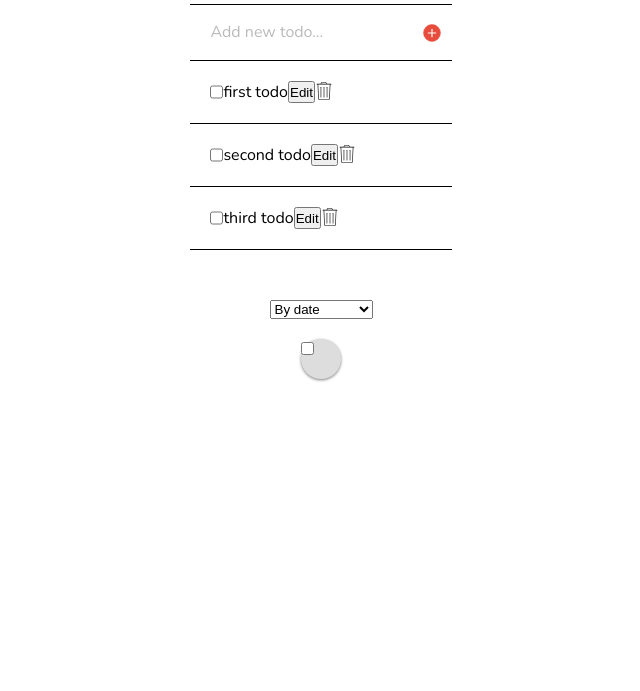
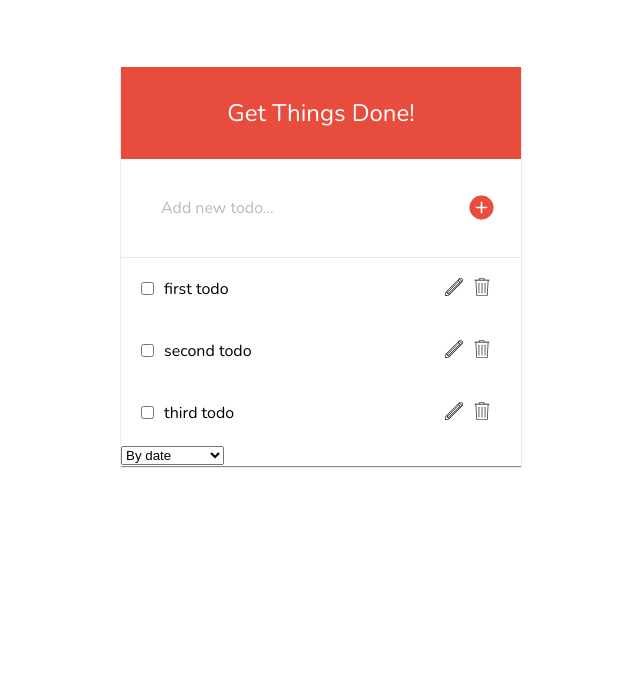
Before and after one commit to fac-12/JJJH-ToDoList, a website: page index.html in a window 1280 px wide. Shown: the part 109-800 px from the top of the page, without its empty margins (319-959 px from the left). Drawn offline with nearby package versions, Linux system fonts and the light colour scheme.

Commit message:
Edit button and general layout

```diff
--- a/dom.js
+++ b/dom.js
@@ -25,7 +25,7 @@
     var checkbox = document.createElement('input');
     checkbox.type = 'checkbox';
     checkbox.checked = todo.done;
-    // checkbox.className = "todo-listitem-checkbox";
+    checkbox.className = "todo-listitem-checkbox";
     checkbox.addEventListener('click', function(event) {
       event.preventDefault();
       var newState = todoFunctions.markTodo(state, todo.id);
@@ -38,13 +38,19 @@
 
     var span = document.createElement('span');
     var todoText = document.createTextNode(todo.description);
+    span.className = "todo-listitem-text";
     span.appendChild(todoText);
     todoNode.appendChild(span);
 
     // this adds the edit button
     var editButtonNode = document.createElement('button');
-    var editButtonText = document.createTextNode('Edit');
-    editButtonNode.appendChild(editButtonText);
+    var editButtonImage = document.createElement('img');
+    editButtonImage.src = "images/pencil.svg";
+    editButtonImage.className = "todo-listitem-editIcon";
+
+    editButtonNode.appendChild(editButtonImage);
+    editButtonNode.className = "todo-listitem-editButton";
+
     span.setAttribute("contenteditable", todo.editable);
     if (span.contentEditable === "true") {
         editButtonNode.innerText = "Done"
--- a/index.html
+++ b/index.html
@@ -10,10 +10,12 @@
 
 <body>
 
-  <h1 class="heading">Get Things Done!</h1>
+
 
   <section class="todo-outerContainer">
+
     <div class="todo-innerContainer">
+      <h1 class="todo-heading">Get Things Done!</h1>
       <form class="todo-form" id="add-todo">
         <input class="todo-form-input" placeholder="Add new todo..." type="text" name="description" value="">
         <input class="todo-form-input todo-form-input-button" type="submit" name="" value="">
@@ -21,14 +23,15 @@
       <div id="todo-container" class="todo-list">
 
       </div>
+
+      <select id="sort-todo">
+        <option value="date">By date</option>
+        <option value="completed">By completed</option>
+      </select>
+
     </div>
-    <select id="sort-todo">
-      <option value="date">By date</option>
-      <option value="completed">By completed</option>
-    </select>
-    <div class="todo-listitem-checkbox">
-      <input type="checkbox">
-    </div>
+
+
   </section>
 </body>
 <script type="text/javascript" src="./logic.js"></script>
--- a/style.css
+++ b/style.css
@@ -5,7 +5,6 @@
 
 body {
   font-family: 'Nunito', sans-serif;
-_
 }
 
 .todo-outerContainer {
@@ -13,35 +12,48 @@ _
   justify-content: center;
   flex-direction: column;
   align-items: center;
+  height: 100vh;
 }
 
 .todo-innerContainer {
+  width: 400px;
   margin-bottom: 50px;
+  box-shadow: 0px 1px 1px 0px rgba(100,100,100,0.75);
 }
 
-.heading {
+.todo-heading {
   font-weight: normal;
   text-align: center;
-  margin-top: 50px;
-  margin-bottom: 20px;
+  color: white;
+  padding: 30px 40px;
+  background: #e74c3c;
 }
 
 .todo-form {
-  border-top: 1px solid black;
-  border-bottom: 1px solid black;
+  border-bottom: 1px solid rgba(100,100,100,0.15);
+  padding: 20px 0;
+  display: flex;
+  justify-content: space-between;
 }
 
 .todo-form-input {
-  padding: 20px;
+  padding-left: 40px;
   border: none;
+  outline: none;
+  font-size: 1rem;
 }
 
 .todo-form-input-button {
-
+  padding: 20px;
+  margin-right: 20px;
   background: url('images/add.svg');
-  background-size: 18px;
+  background-size: 25px;
   background-repeat: no-repeat;
   background-position: center;
+}
+
+.todo-form-input-button:hover {
+  opacity: 0.5;
 }
 
 .todo-form-input::-webkit-input-placeholder {
@@ -54,32 +66,33 @@ _
 .todo-listitem {
   list-style-type: none;
   padding: 20px;
-  border-bottom: 1px solid black;
   display: flex;
   justify-content: flex-start;
+  align-items: center;
 }
 
-.todo-listitem-deleteIcon {
+.todo-listitem-text {
+  margin-right: auto;
+  width: 65%;
+  overflow-wrap: break-word;
+}
+
+
+.todo-listitem-deleteIcon, .todo-listitem-editIcon {
   width: 18px;
 
 }
 
-.todo-listitem-deleteIcon:hover {
+.todo-listitem-deleteIcon:hover, .todo-listitem-editIcon:hover {
   opacity: 0.5;
 }
 
-.todo-listitem-deleteButton {
+.todo-listitem-deleteButton, .todo-listitem-editButton {
   background: none;
   border: none;
+  margin-right: 10px;
 }
 
 .todo-listitem-checkbox {
-  width: 40px;
-	height: 40px;
-	background: #ddd;
-	margin: 20px 90px;
-
-	border-radius: 100%;
-	position: relative;
-	box-shadow: 0px 1px 3px rgba(0,0,0,0.5);
+  margin-right: 10px;
 }
```
Also changed, not shown: images/pencil.svg (added).
